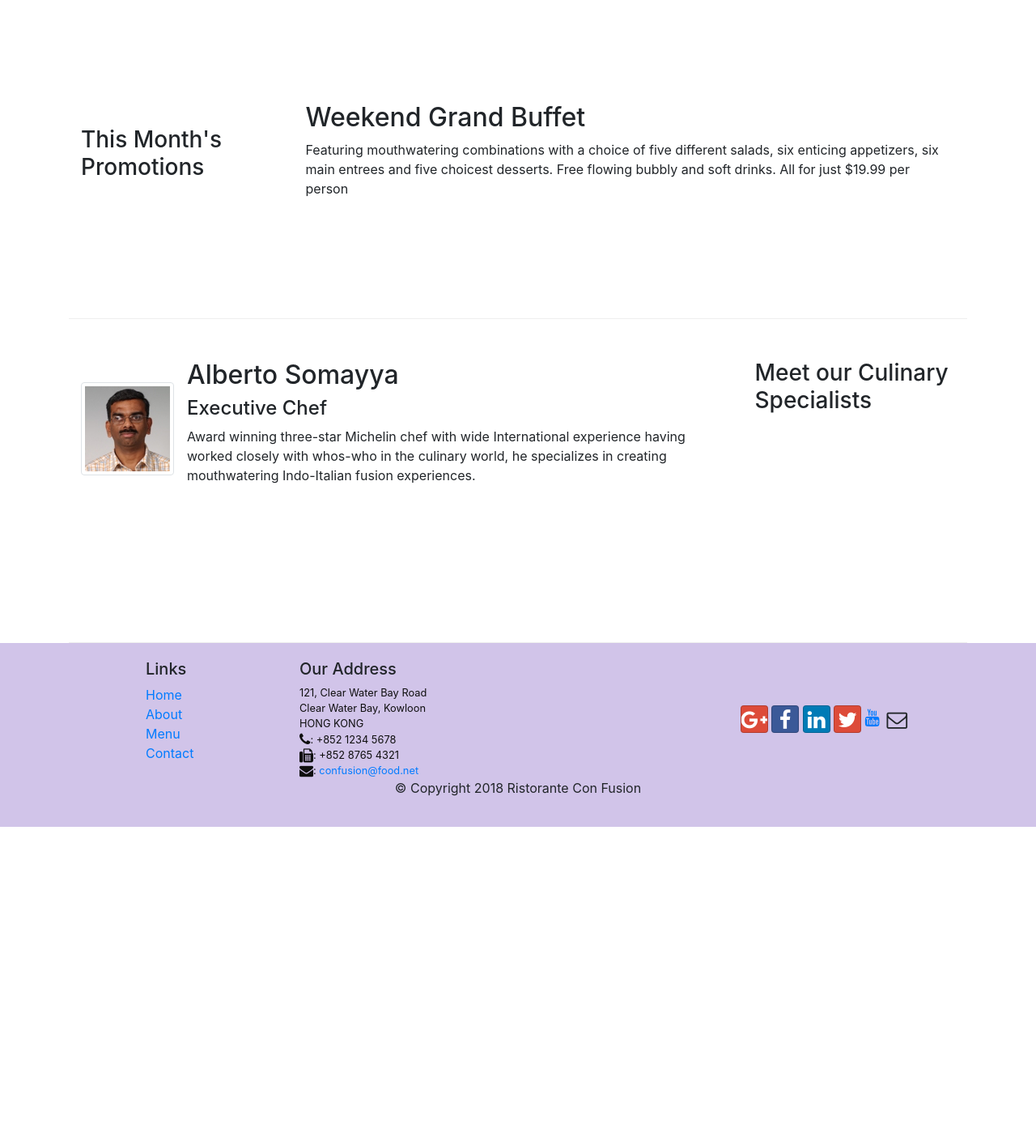
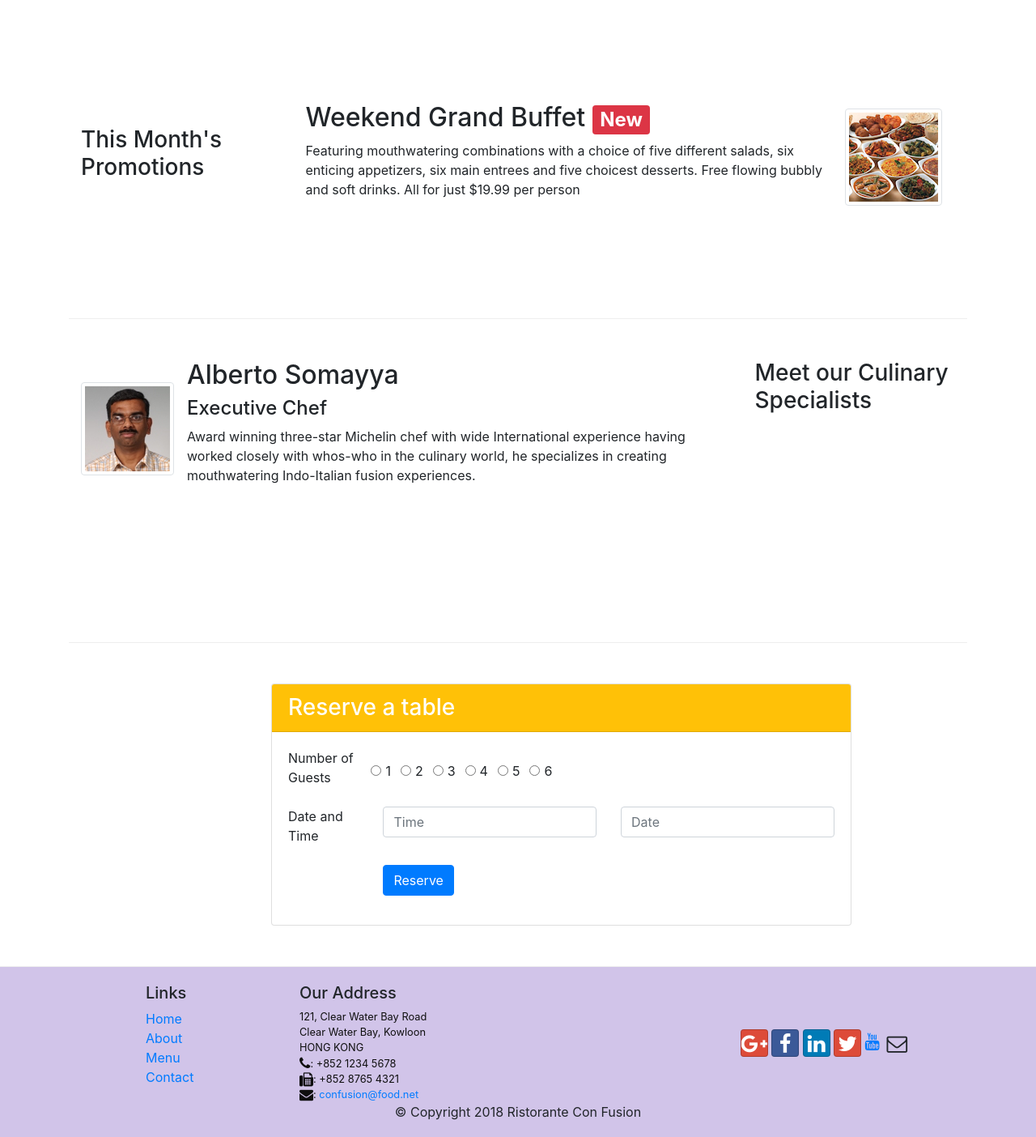
Before and after one commit to samiashajrawi/Bootstrap4, a website: page index.html in a window 1280 px wide. Shown: the part 740-2144 px from the top of the page at 81% size. Before the commit the page ends 1761 px from the top, so only its background shows below. Drawn offline with nearby package versions, Linux system fonts and the light colour scheme.

Commit message:
Assignment 2

```diff
--- a/index.html
+++ b/index.html
@@ -39,8 +39,11 @@
                     <h1>Ristorante con Fusion</h1>
                     <p class="d-none d-sm-block">We take inspiration from the World's best cuisines, and create a unique fusion experience. Our lipsmacking creations will tickle your culinary senses!</p>
                 </div>
-                <div class="col-12 col-sm align-self-center">
+                <div class="col-12 col-sm-3 align-self-center">
                     <img src="img/logo.png" class="img-fluid" />
+                </div>
+                <div class="col-12 col-sm-3 align-self-center mt-3">
+                    <a class="btn btn-warning" href="#reserve-table" role="button">Reserve Table</a>
                 </div>
             </div>
         </div>
@@ -54,8 +57,12 @@
             <div class="col col-sm col-md order-sm-first">
                 <div class="media">
                     <img class="align-self-center img-thumbnail mr-3 d-flex" src="img/uthappizza.png" alt="Uthappizza">
+
                     <div class="media-body">
-                        <h2>Uthappizza</h2>
+                        <h2>Uthappizza
+                            <span class="badge badge-danger">HOT</span>
+                            <span class="badge badge-pill badge-secondary">$4.99</span>
+                        </h2>
                         <p> class="d-none d-sm-block"A unique combination of Indian Uthappam (pancake) and Italian pizza, topped with Cerignola olives, ripe vine cherry tomatoes, Vidalia onion, Guntur chillies and Buffalo Paneer.</p>
                     </div>
                 </div>
@@ -68,8 +75,16 @@
                 <h3>This Month's Promotions</h3>
             </div>
             <div class="col col-sm col-md">
-                <h2>Weekend Grand Buffet</h2>
-                <p class="d-none d-sm-block">Featuring mouthwatering combinations with a choice of five different salads, six enticing appetizers, six main entrees and five choicest desserts. Free flowing bubbly and soft drinks. All for just $19.99 per person </p>
+                <div class="media">
+                    <div class="media-body">
+                        <h2>Weekend Grand Buffet
+                            <span class="badge badge-danger">New</span>
+                        </h2>
+                        <p class="d-none d-sm-block">Featuring mouthwatering combinations with a choice of five different salads, six enticing appetizers, six main entrees and five choicest desserts. Free flowing bubbly and soft drinks. All for just $19.99 per person </p>
+                    </div>
+                    <img class="align-self-center img-thumbnail mr-3 d-flex" src="img/buffet.png" alt="buffet">
+
+                </div>
             </div>
         </div>
 
@@ -89,6 +104,60 @@
             </div>
         </div>
     </div>
+
+    <div class="row row-content">
+        <div class="col-12 col-sm-7 offset-sm-3">
+            <div class="card align-self-center" id="reserve-table">
+                <h3 class="card-header bg-warning text-white">Reserve a table</h3>
+                <div class="card-body">
+                    <form>
+                        <div class="form-group row">
+                            <label for="guestsnum"  class="col-12 col-sm-2">Number of Guests</label>
+                            <div class="form-check form-check-inline">
+                                <input class="form-check-input" class="form-control"  type="radio" id="guests1" name="guestsnum" value="option1">
+                                <label class="form-check-label" for="guests1">1</label>
+                              </div>
+                              <div class="form-check form-check-inline">
+                                <input class="form-check-input"  class="form-control" type="radio" id="guests2" name="guestsnum" value="option2">
+                                <label class="form-check-label" for="guests2">2</label>
+                              </div>
+                              <div class="form-check form-check-inline">
+                                <input class="form-check-input" class="form-control"  type="radio" id="guests3" name="guestsnum" value="option3">
+                                <label class="form-check-label" for="guests3">3</label>
+                              </div>
+                              <div class="form-check form-check-inline">
+                                <input class="form-check-input" class="form-control"  type="radio" id="guests4" name="guestsnum" value="option4">
+                                <label class="form-check-label" for="guests4">4</label>
+                              </div>
+                              <div class="form-check form-check-inline">
+                                <input class="form-check-input" class="form-control"  type="radio" id="guests5" name="guestsnum" value="option5">
+                                <label class="form-check-label" for="guests5">5</label>
+                              </div>
+                              <div class="form-check form-check-inline">
+                                <input class="form-check-input" class="form-control"  type="radio" id="guests6" name="guestsnum" value="option6">
+                                <label class="form-check-label" for="guests6">6</label>
+                              </div>
+                        </div>
+                        <div class="form-group row">
+                            <label for="date"  class="col-12 col-sm-2">Date and Time</label>
+                            <div class="col-12 col-sm-5">
+                                <input type="text" class="form-control"  name="time" id="time" placeholder="Time"/>
+                            </div>
+                            <div class="col-12 col-sm-5">
+                                <input class="form-control" type="text" name="date" id="date" placeholder="Date"/>
+                            </div>
+                        </div>
+                        <div class="form-group row">
+                            <div class="offset-md-2 col-md-10">
+                                <button type="submit" class="btn btn-primary">Reserve</button>
+                            </div>
+                        </div>
+                    </form>
+                </div>
+            </div>
+        </div>
+    </div>
+</div>
 
     <footer class="footer">
         <div class="container">
```
Also changed, not shown: 1 other file.
